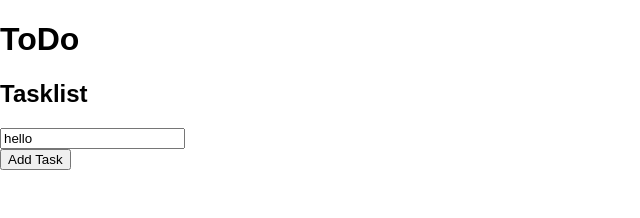
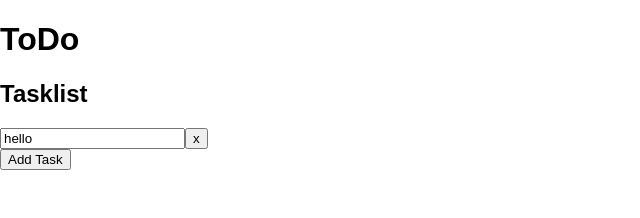
Before and after one commit to cborchert/todolist, a React app: page / in a window 1280 px wide. Shown: the top 218 px of the page, without its empty margins (0-640 px from the left). Built offline with nearby package versions, Linux system fonts and the light colour scheme.

Commit message:
Implement delete button

```diff
--- a/src/App.js
+++ b/src/App.js
@@ -32,7 +32,7 @@ class App extends Component {
       dateAdded: newTask.dateAdded,
       totalTime: newTask.totalTime,
       billableTime: newTask.billableTime,
-      timerStart: newTask.timerStart,
+      timers: [],
       tags: newTask.tags,
       projects: newTask.projects,
       taskLists: newTask.taskLists,
@@ -44,14 +44,27 @@ class App extends Component {
 
     this.setState({
       ...this.state,
-      tasks: [
+      tasks: this.orderTasks([
         ...this.state.tasks.slice(0, order),
         task,
         ...this.state.tasks.slice(order)
-      ].map((task, i) => {
-        task.order = i;
-        return task;
-      })
+      ])
+    });
+  }
+
+  removeTask(taskId) {
+    this.setState({
+      ...this.state,
+      tasks: this.orderTasks(
+        this.state.tasks.filter(task => task.id !== taskId)
+      )
+    });
+  }
+
+  orderTasks(taskList) {
+    return taskList.map((task, i) => {
+      task.order = i;
+      return task;
     });
   }
 
@@ -80,6 +93,7 @@ class App extends Component {
           tasks={this.state.tasks}
           addTask={this.addTask.bind(this)}
           changeTaskDetail={this.changeTaskDetail.bind(this)}
+          removeTask={this.removeTask.bind(this)}
         />
       </div>
     );
--- a/src/components/Task.js
+++ b/src/components/Task.js
@@ -32,7 +32,7 @@ class Task extends Component {
   }
 
   render() {
-    const { task, changeTaskDetail, setRef } = this.props;
+    const { task, changeTaskDetail, setRef, removeTask } = this.props;
     return (
       <div>
         <input
@@ -45,6 +45,13 @@ class Task extends Component {
             setRef(input, task.id);
           }}
         />
+        <button
+          onClick={e => {
+            removeTask(task.id);
+          }}
+        >
+          x
+        </button>
       </div>
     );
   }
--- a/src/components/Tasklist.js
+++ b/src/components/Tasklist.js
@@ -48,7 +48,7 @@ class Tasklist extends Component {
   }
 
   render() {
-    const { tasks, changeTaskDetail } = this.props;
+    const { tasks, changeTaskDetail, removeTask } = this.props;
     return (
       <div>
         <h2>Tasklist</h2>
@@ -60,6 +60,7 @@ class Tasklist extends Component {
               changeTaskDetail={changeTaskDetail}
               newTask={this.newTask.bind(this)}
               setRef={this.setRef.bind(this)}
+              removeTask={removeTask}
             />
           );
         })}
```
